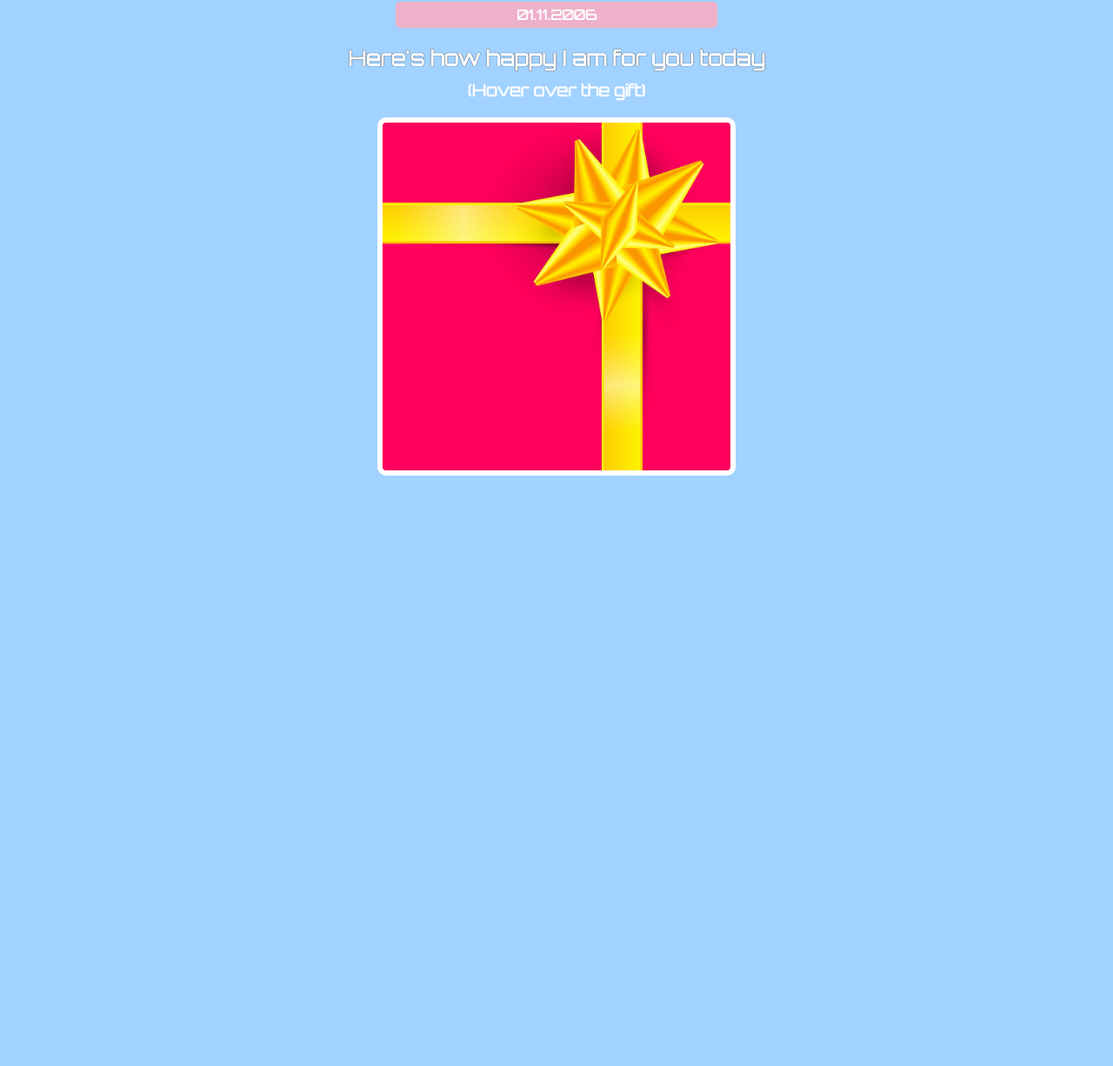
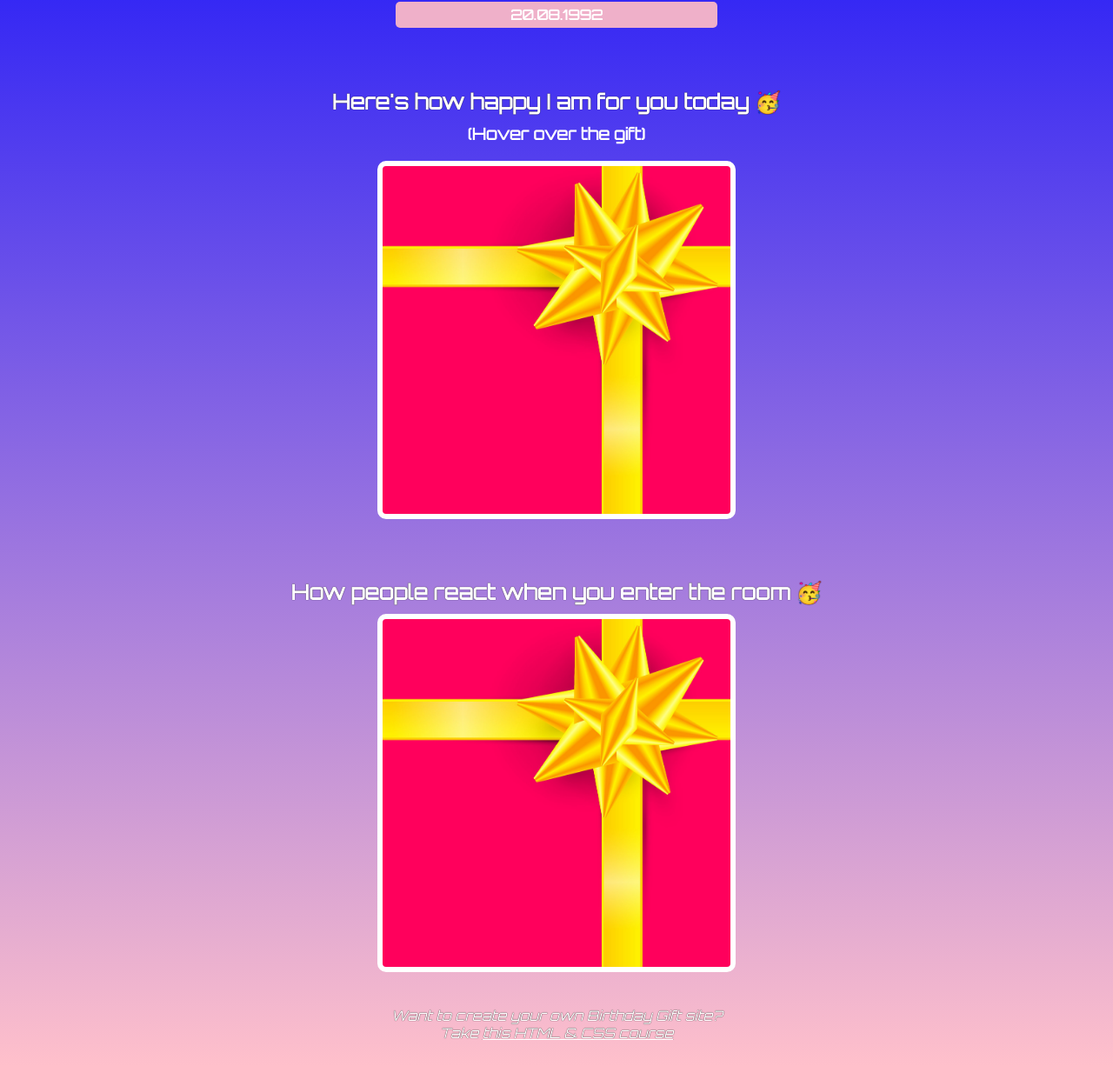
Before and after one commit to Flesier/Birthday, a plain HTML site: page index.html in a window 1280 px wide. Shown: the part 326-1552 px from the top of the page at 87% size. Before the commit the page ends 881 px from the top, so only its background shows below. Drawn offline with Linux system fonts and the light colour scheme.

Commit message:
Uploaded

```diff
--- a/index.html
+++ b/index.html
@@ -10,11 +10,22 @@
         <h1>Today is Ri's birthday </h1>
         <img id="bf" src="images/ri.jpg">
         <h2 id="bday-age">31 years old</h2>
-        <h4 id="bday-date">01.11.2006</h4>
+        <h4 id="bday-date">20.08.1992</h4>
         </div>
-        <div id="gift-section">
-            <h2 class="gift-title">Here's how happy I am for you today</h2>
+        <div class="gift-section">
+            <h2 class="gift-title">Here's how happy I am for you today 🥳</h2>
             <h3 class="gift-hint">(Hover over the gift)</h3>
-            <div class="gift-img" ></div>
+            <div class="gift-img" id="gif-happy"></div>
         </div>
+        <div class="gift-section">
+            <h2 class="gift-title">How people react when you enter the room 🥳</h2>
+            <div class="gift-img" id="gif-hot"></div>
+        </div>
+
+        <p id="footer">Want to create your own Birthday
+                        Gift site? Take <a href="https://scrimba.com/learn/htmlandcss" target="_blank">this HTML & CSS course</a>
+        </p>
+
+    </body>
 </html>
+</html>
--- a/styles.css
+++ b/styles.css
@@ -1,7 +1,8 @@
 body {
     text-align: center;
     font-family: 'Orbitron', sans-serif;
-    background-color:#a2d2ff;
+    background: linear-gradient(blue, pink);
+    /*background-color:#a2d2ff;*/
     color: #ffffff;
     display: flex;
     flex-direction: column;
@@ -54,3 +55,21 @@ h1, h2, h3 h4, p {
     height: 400px;
     background-size: cover;
 }
+
+#gif-happy:hover {
+    background-image: url(images/happy.gif);
+}
+
+#gif-hot:hover {
+    background-image: url(images/hot.gif);
+}
+
+#footer {
+    font-style: italic;
+    width: 400px;
+    margin: 40px auto 20px;
+
+}
+a {
+    color: white;
+}
```
Also changed, not shown: images/happy.gif (added), 1 other file.
